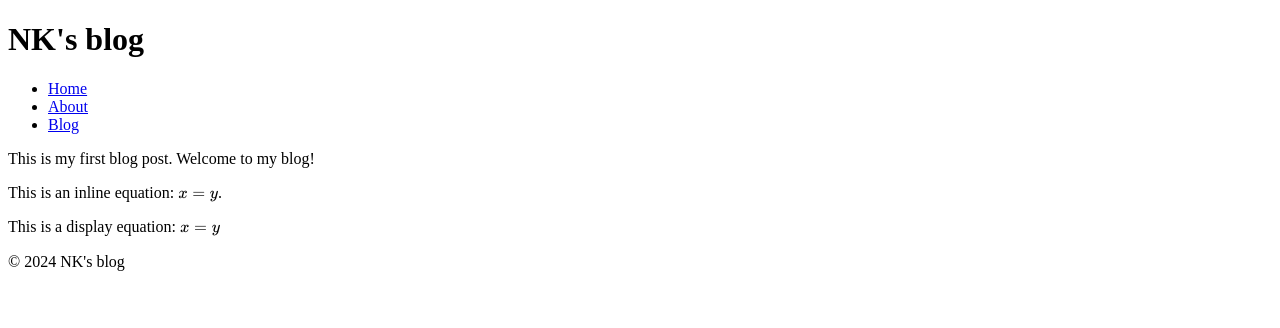
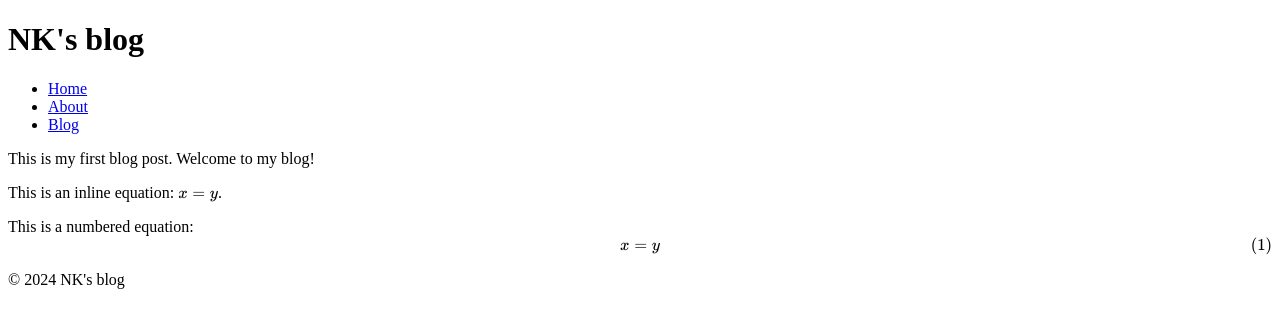
Before and after one commit to neeravkarani/notes, a Jekyll site: the page built from _posts/2024-06-06-post1.md, in a window 1280 px wide. Shown: the top 328 px of the page. Built offline with Jekyll 4.4.1, drawn with Linux system fonts in a browser that asks for light colours; formulas are drawn with MathJax 3.

Commit message:
numbered equations hopefully work now.

```diff
--- a/_posts/2024-06-06-post1.md
+++ b/_posts/2024-06-06-post1.md
@@ -9,7 +9,7 @@ This is my first blog post. Welcome to my blog!
 
 This is an inline equation: $x = y$.
 
-This is a display equation:
-$$
+This is a numbered equation:
+$\begin{equation}
 x = y
-$$
+\end{equation}$
```
